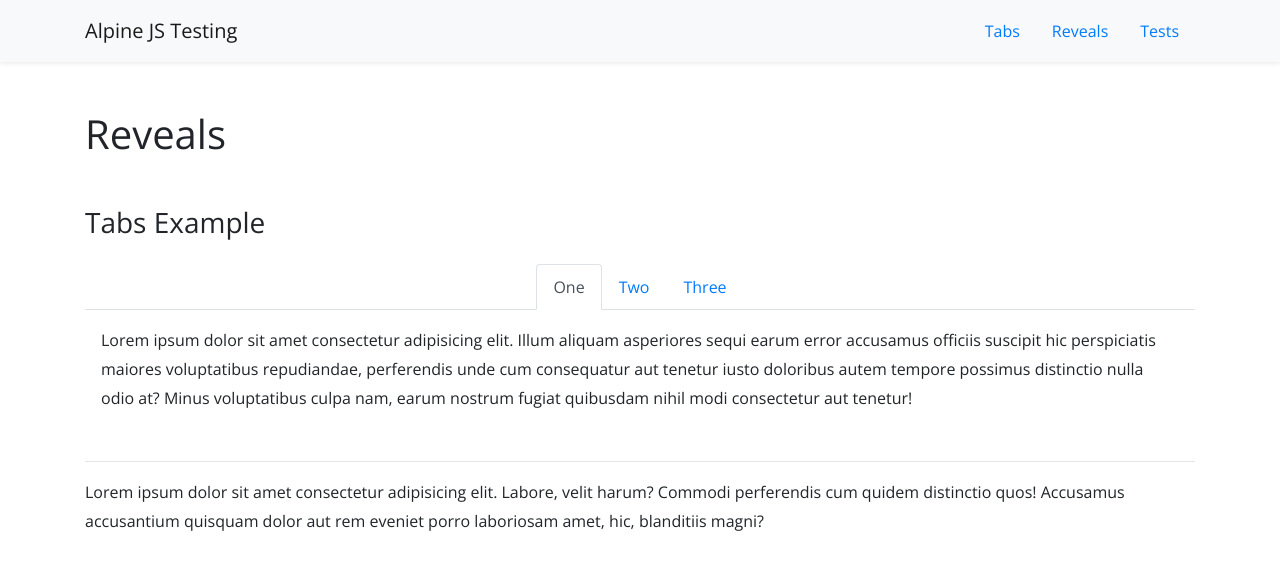
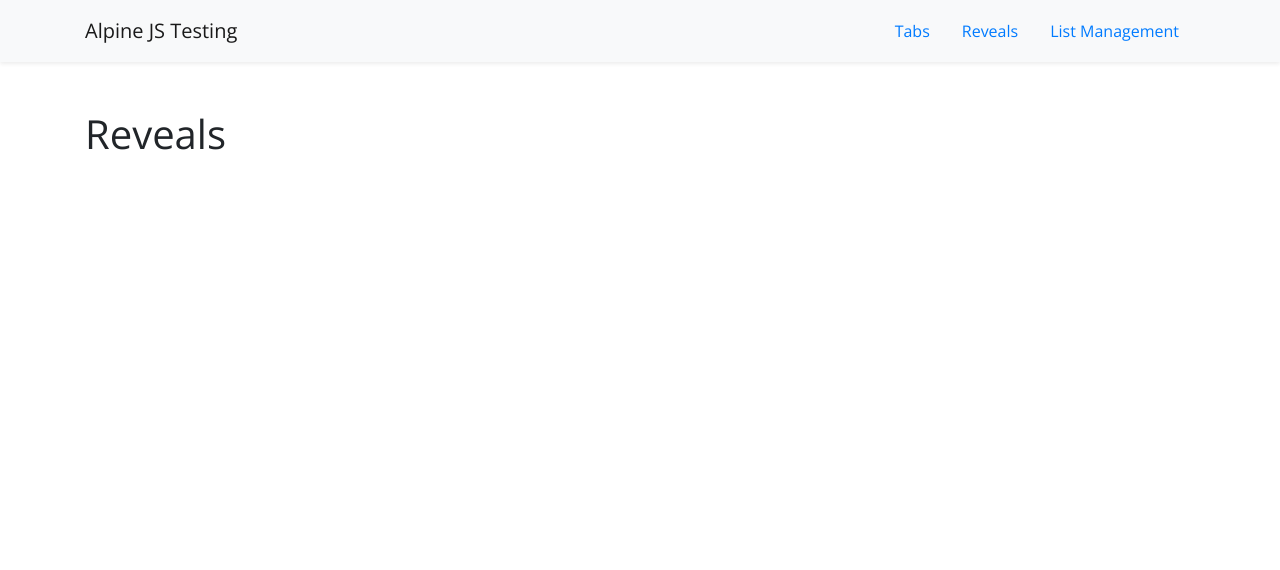
Before and after one commit to rob-kistner/alpinejs-pg, a plain HTML site: page reveals.html in a window 1280 px wide. Drawn offline with nearby package versions, Linux system fonts and the light colour scheme.

Commit message:
cleaned up pages & navigation

```diff
--- a/scripts.js
+++ b/js/scripts.js
@@ -16,7 +16,7 @@ const theNavbar = `
         <a class="nav-link" href="/reveals.html">Reveals</a>
       </li>
       <li class="nav-item">
-        <a class="nav-link" href="/tests.html">Tests</a>
+        <a class="nav-link" href="/list-management.html">List Management</a>
       </li>
     </ul>
 
@@ -44,6 +44,7 @@ function genreData() {
       this.genres.push(titleCase(this.genre_item));
       this.genre_item='';
       document.getElementById('genre_name').focus();
+      console.log(this.genres)
     }
   }
 }
--- a/reveals.html
+++ b/reveals.html
@@ -5,9 +5,9 @@
   <meta name="viewport" content="width=device-width, initial-scale=1.0">
   <title>Alpine JS Testing | Reveals</title>
   <script src="https://cdn.jsdelivr.net/gh/alpinejs/alpine@v2.x.x/dist/alpine.min.js" defer="defer"></script>
-  <script src="./scripts.js"></script>
+  <script src="./js/scripts.js"></script>
   <link rel="stylesheet" href="https://stackpath.bootstrapcdn.com/bootstrap/4.4.1/css/bootstrap.min.css">
-  <link rel="stylesheet" href="./styles.css">
+  <link rel="stylesheet" href="./css/styles.css">
 </head>
 <body>
 
@@ -19,43 +19,6 @@
 
   <main class="container" x-data="{ tab: 'tab1'}">
 
-    <h3 class="mb-4">Tabs Example</h3>
-
-    <ul class="nav nav-tabs justify-content-center">
-      <li class="nav-item">
-        <a class="nav-link" :class="{ 'active': tab === 'tab1' }" @click="tab = 'tab1'" href="#">
-          One
-        </a>
-      </li>
-      <li class="nav-item">
-        <a class="nav-link" :class="{ 'active': tab === 'tab2' }" @click="tab = 'tab2'" href="#">
-          Two
-        </a>
-      </li>
-      <li class="nav-item">
-        <a class="nav-link" :class="{ 'active': tab === 'tab3' }" @click="tab = 'tab3'" href="#">
-          Three
-        </a>
-      </li>
-    </ul>
-    <div>
-      <div id="tab1-content" class="p-3" x-show="tab == 'tab1'">
-        <p>Lorem ipsum dolor sit amet consectetur adipisicing elit. Illum aliquam asperiores sequi earum error accusamus officiis suscipit hic perspiciatis maiores voluptatibus repudiandae, perferendis unde cum consequatur aut tenetur iusto doloribus autem tempore possimus distinctio nulla odio at? Minus voluptatibus culpa nam, earum nostrum fugiat quibusdam nihil modi consectetur aut tenetur!</p>
-      </div>
-      <div id="tab2-content" class="p-3" x-show="tab == 'tab2'">
-        <p>Consectetur adipisicing elit. Vero laudantium aliquam qui non impedit explicabo rerum, quis illum soluta animi modi voluptates esse quia repudiandae?</p>
-        <p>Sapiente id placeat aperiam amet non, cumque rerum iste minus, possimus modi vitae in! Quo dicta enim officia perferendis alias, veritatis iusto non consequatur odio ex qui. Earum repellendus placeat vel incidunt beatae maxime delectus harum eos numquam voluptatem! Cupiditate laudantium voluptatibus dignissimos maiores maxime quam aliquam porro accusantium autem modi minus ipsam quisquam harum dolores excepturi cum blanditiis, fugiat vero laboriosam eveniet deserunt omnis.</p>
-      </div>
-      <div id="tab3-content" class="p-3" x-show="tab == 'tab3'">
-        <p>Maiores voluptatibus repudiandae, perferendis unde cum consequatur aut tenetur iusto doloribus autem tempore possimus distinctio nulla odio at? Minus voluptatibus culpa nam, earum nostrum fugiat quibusdam nihil modi consectetur aut tenetur.</p>
-      </div>
-    </div>
-
-    <div>
-      <hr>
-      <p>Lorem ipsum dolor sit amet consectetur adipisicing elit. Labore, velit harum? Commodi perferendis cum quidem distinctio quos! Accusamus accusantium quisquam dolor aut rem eveniet porro laboriosam amet, hic, blanditiis magni?</p>
-    </div>
-
   </main>
 
 </body>
```
Also changed, not shown: index.html (+2 -2 lines), list-management.html (renamed from tests.html, +5 -5 lines), tabs.html (+2 -2 lines), css/styles.css (renamed from styles.css), js/scripts-backup.js (renamed from scripts-backup.js).
